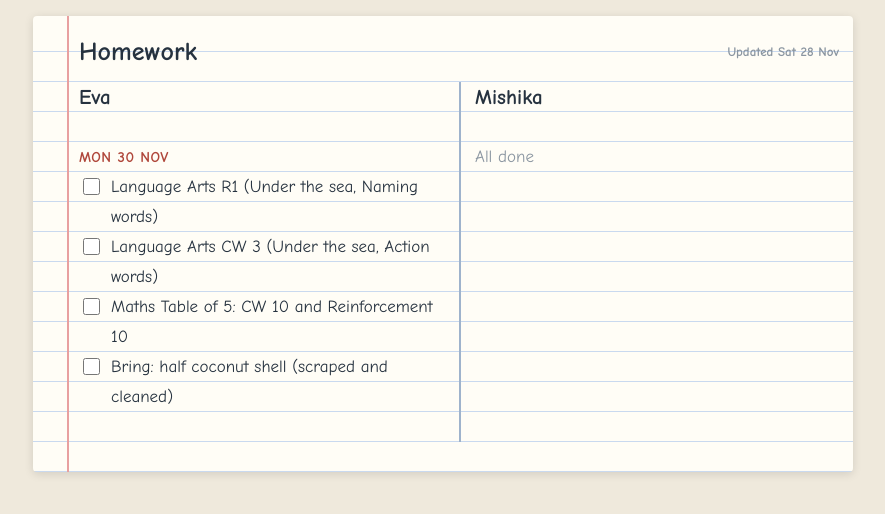
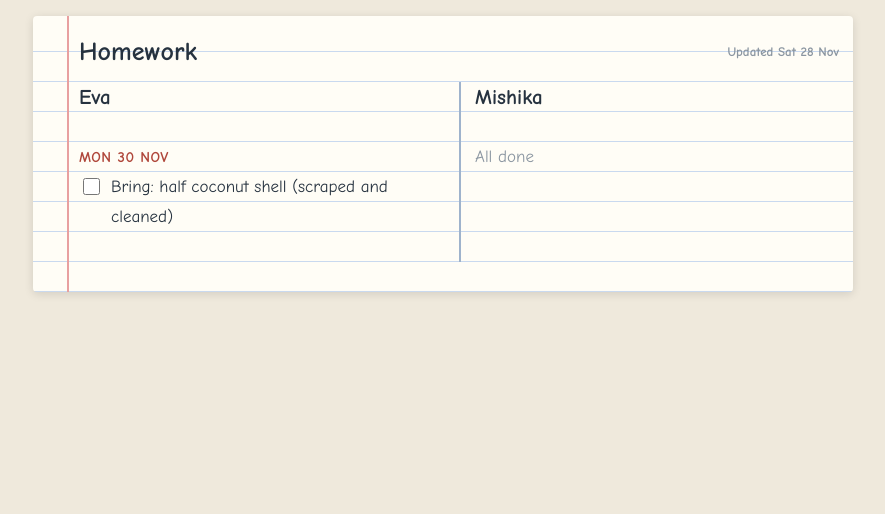
Before and after one commit to akshay-hw-notebook/akshay-hw-notebook.github.io, a plain HTML site: page index.html in a window 1280 px wide. Shown: the whole page, without its empty margins (197-1082 px from the left). Drawn offline with Linux system fonts and the light colour scheme.

Commit message:
28 Nov: Eva all homework done

```diff
--- a/data.json
+++ b/data.json
@@ -1 +1 @@
-{"updated": "Sat 28 Nov", "kids": [{"name": "Eva", "groups": [{"heading": "Mon 30 Nov", "items": ["Language Arts R1 (Under the sea, Naming words)", "Language Arts CW 3 (Under the sea, Action words)", "Maths Table of 5: CW 10 and Reinforcement 10", "Bring: half coconut shell (scraped and cleaned)"]}]}, {"name": "Mishika", "groups": []}]}
+{"updated": "Sat 28 Nov", "kids": [{"name": "Eva", "groups": [{"heading": "Mon 30 Nov", "items": ["Bring: half coconut shell (scraped and cleaned)"]}]}, {"name": "Mishika", "groups": []}]}
--- a/index.html
+++ b/index.html
@@ -39,9 +39,6 @@ input:checked+span{text-decoration:line-through;color:#8a95a0}
 <h2>Eva</h2>
 <h3>Mon 30 Nov</h3>
 <ul>
-<li><label><input type="checkbox" data-k="Eva|Mon 30 Nov|Language Arts R1 (Under the sea, Naming words)"><span>Language Arts R1 (Under the sea, Naming words)</span></label></li>
-<li><label><input type="checkbox" data-k="Eva|Mon 30 Nov|Language Arts CW 3 (Under the sea, Action words)"><span>Language Arts CW 3 (Under the sea, Action words)</span></label></li>
-<li><label><input type="checkbox" data-k="Eva|Mon 30 Nov|Maths Table of 5: CW 10 and Reinforcement 10"><span>Maths Table of 5: CW 10 and Reinforcement 10</span></label></li>
 <li><label><input type="checkbox" data-k="Eva|Mon 30 Nov|Bring: half coconut shell (scraped and cleaned)"><span>Bring: half coconut shell (scraped and cleaned)</span></label></li>
 </ul>
 </div>
```
